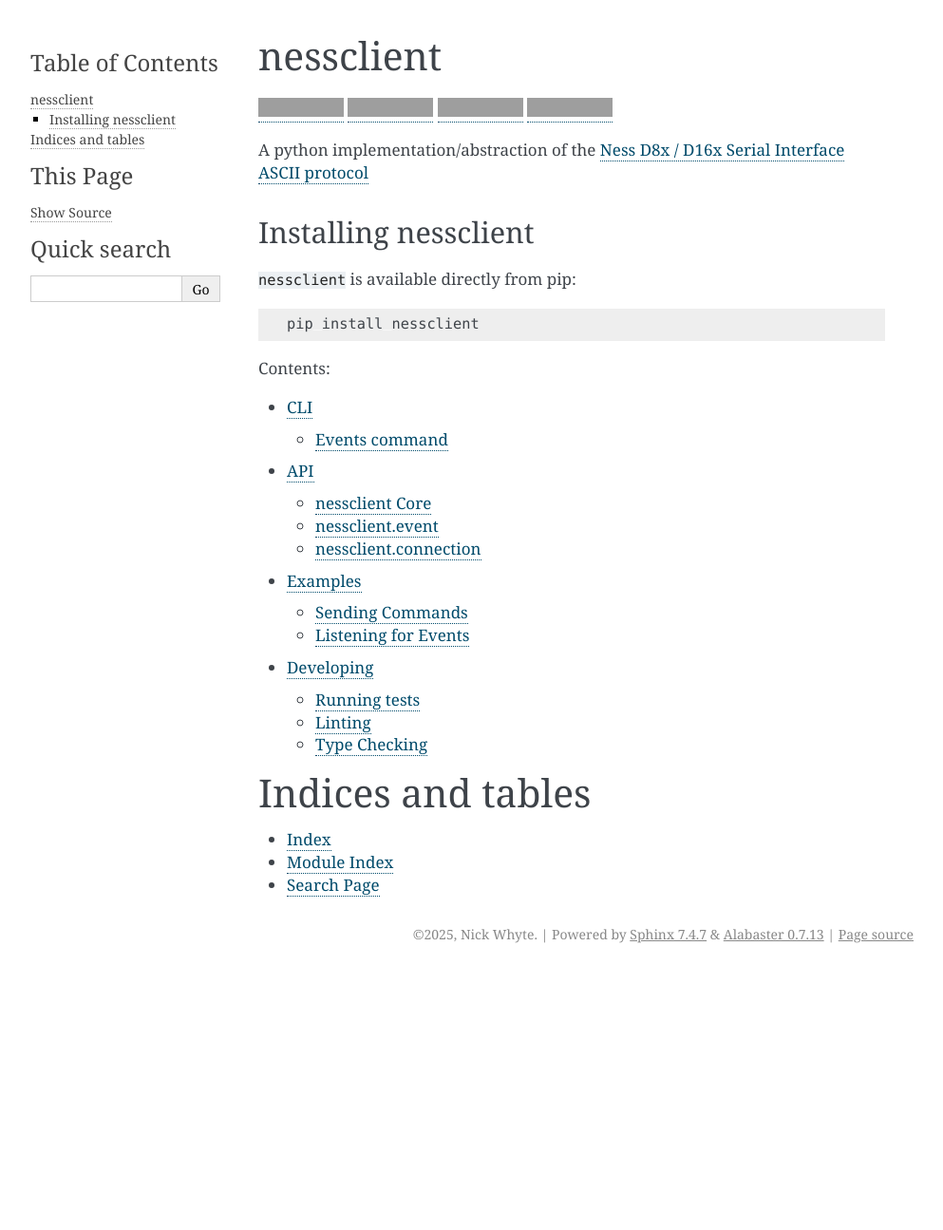
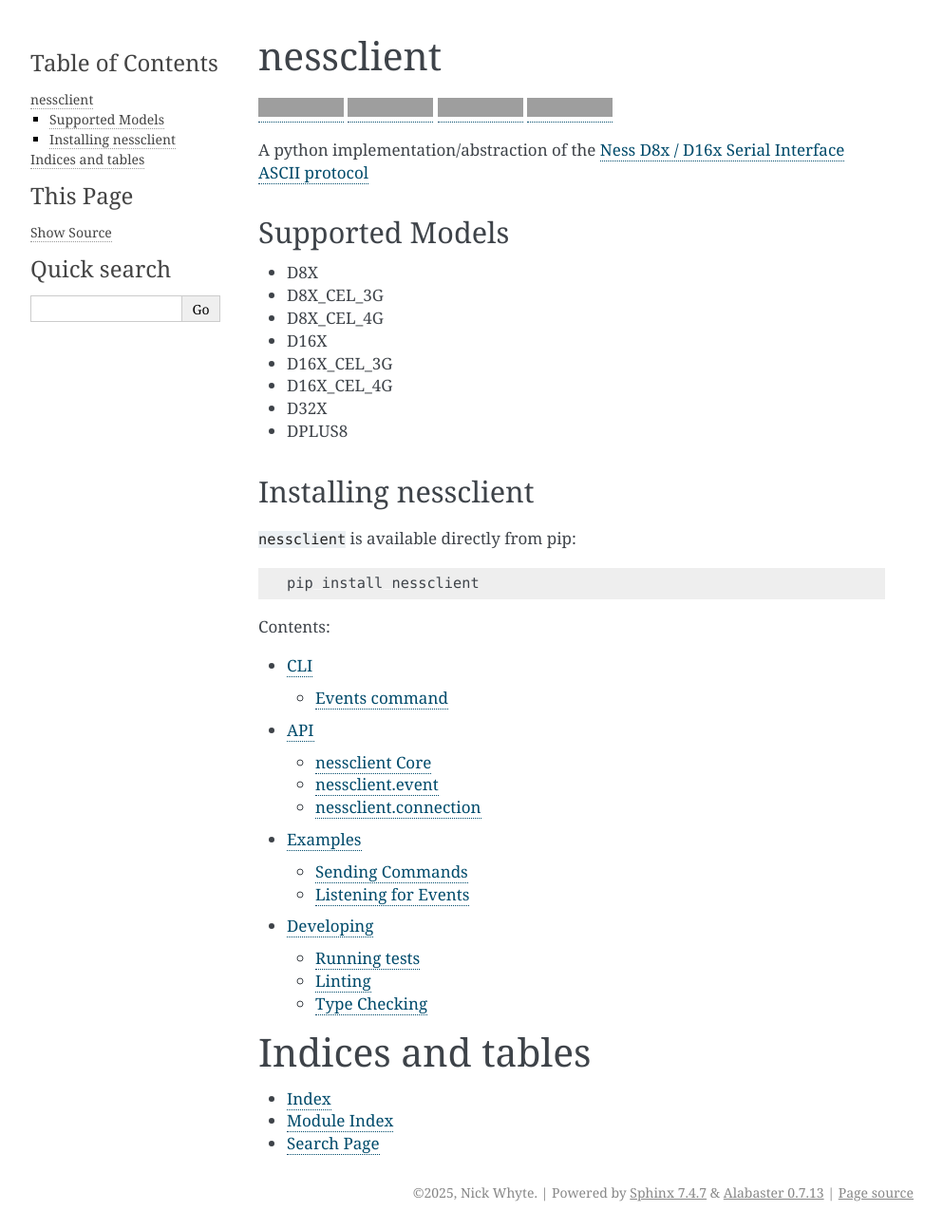
Before and after one commit to nickw444/nessclient, a Sphinx documentation site: the page built from docs/index.md, in a window 1280 px wide. Shown: the whole page at 95% size, without its empty margins (148-1141 px from the left). Built offline with Sphinx 7.4.7, drawn with Linux system fonts in a browser that asks for light colours; before the commit the page ends 1023 px from its top, so only the background shows below that; grey boxes are pictures that could not be loaded.

Commit message:
Document supported panel models (#118)

```diff
--- a/docs/index.md
+++ b/docs/index.md
@@ -6,6 +6,17 @@
 [![](https://readthedocs.org/projects/nessclient/badge/?version=latest&style=flat)](https://nessclient.readthedocs.io/en/latest/)
 
 A python implementation/abstraction of the [Ness D8x / D16x Serial Interface ASCII protocol](http://www.nesscorporation.com/Software/Ness_D8-D16_ASCII_protocol.pdf)
+
+## Supported Models
+
+- D8X
+- D8X_CEL_3G
+- D8X_CEL_4G
+- D16X
+- D16X_CEL_3G
+- D16X_CEL_4G
+- D32X
+- DPLUS8
 
 ## Installing nessclient
 
```
Also changed, not shown: README.md (+12 -0 lines).
